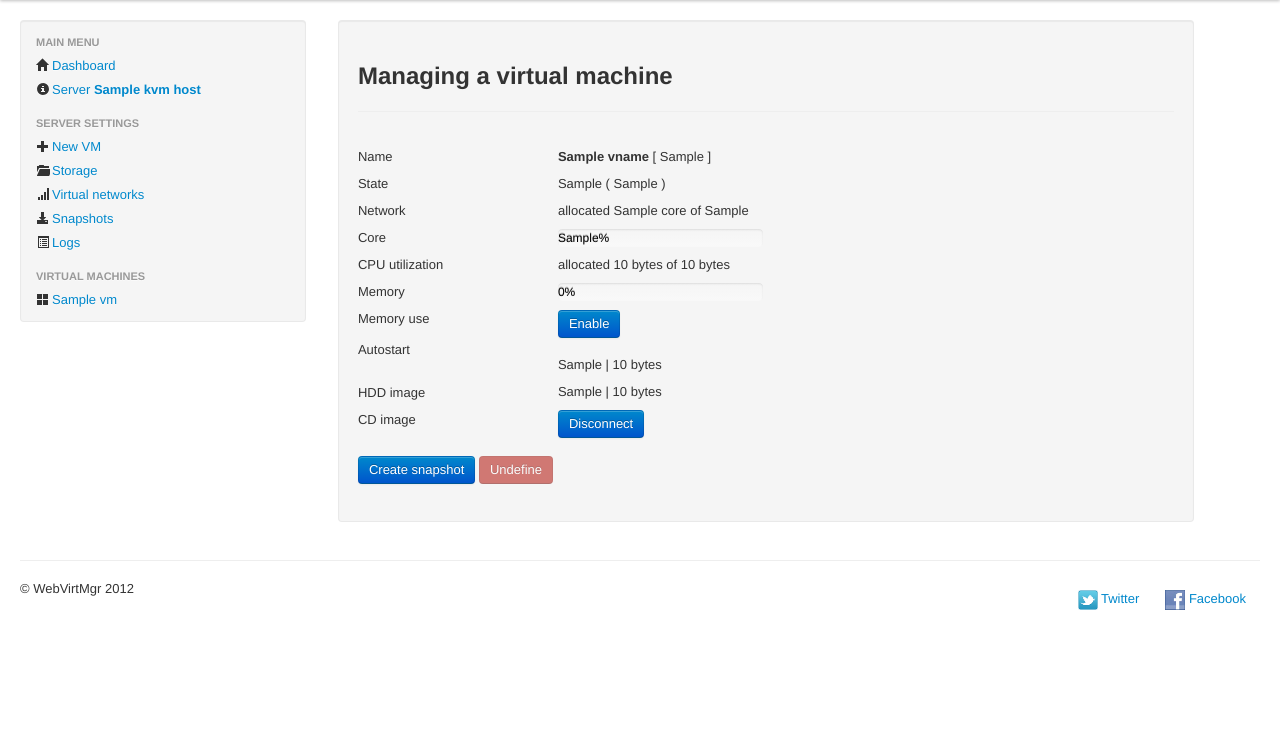
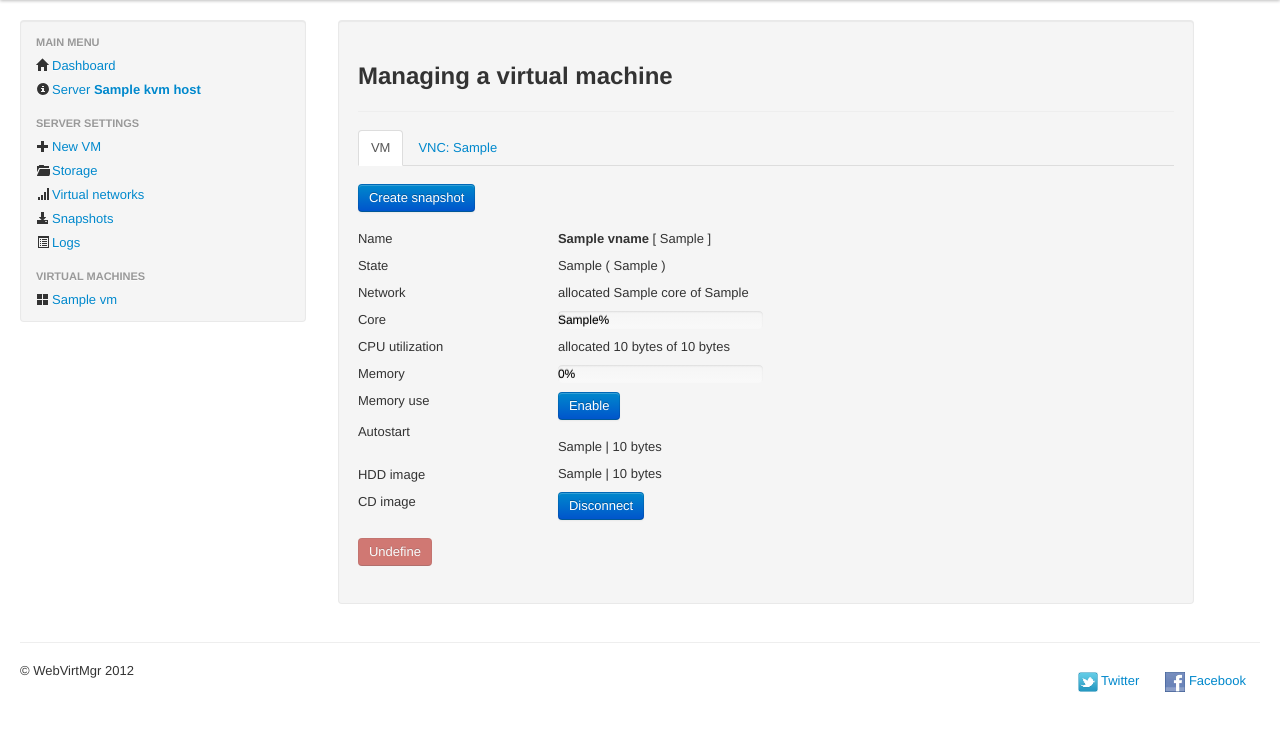
Before and after one commit to retspen/virtmgr, a Django app: template templates/vm.html in a window 1280 px wide. Shown: the part 40-771 px from the top of the page. Run offline with Django 3.2, Linux system fonts and the light colour scheme; the template is opened without the code that fills it: most values are stand-ins (such as "Sample title", 1, 10 or a date in 2020).

Commit message:
remove link to vnc

```diff
--- a/templates/vm.html
+++ b/templates/vm.html
@@ -47,6 +47,13 @@
             </div>
           {% endfor %}
           {% endif %}
+    <div class="tabbable">
+     <ul class="nav nav-tabs">
+      <li class="active"><a href="#tab1" data-toggle="tab">VM</a></li>
+      <li>{% if state = 5 or state = 3 %}<a>VNC</a>{% else %}<a href="#tab2" data-toggle="tab">VNC: {{ vnc_port }}</a>{% endif %}</li>
+    </ul>
+    <div class="tab-content">
+    <div class="tab-pane active" id="tab1">
       <div class="row">
       	<div class="span8">
               <form action="/vm/{{ host_id }}/{{ vname }}/" method="post">
@@ -60,7 +67,9 @@
                 <input class="btn btn-warning" type="submit" name="suspend" value="{% trans "Suspend" %}" onclick="return confirm('{% trans "Are you sure?" %}')">
                 <input class="btn btn-danger" type="submit" name="shutdown" value="{% trans "Shutdown" %}" onclick="return confirm('{% trans "Send shutdown signal?" %}')">
                 <input class="btn btn-danger" type="submit" name="destroy" value="{% trans "Force shutdown" %}" onclick="return confirm('{% trans "Force shutdown?" %}')">
-                <input class="btn btn-primary" type="button" value="VNC: {{ vnc_port }}" onclick="window.open('/vnc/{{ host_id }}/{{ vname }}/', 'child','width=800,height=628,status=no,location=no,toolbar=no,menubar=no')">
+              {% endif %}
+              {% if state != 3 %}
+                <input class="btn btn-primary" type="submit" name="snapshot" value="{% trans "Create snapshot" %}" {% if state == 1 %}onclick="return confirm('{% trans "Attention: When enabled, the virtual machine snapshot will be created on a lot longer. The virtual machine before creating the snapshot automatically switches to Paused and will be locked until you create it. Continue?" %}')"{% endif %}>
               {% endif %}
               </form>
               </div>
@@ -113,9 +122,6 @@
                 </div>
               </div>
               <form action="/vm/{{ host_id }}/{{ vname }}/" method="post">
-                {% if state != 3 %}
-                <input class="btn btn-primary" type="submit" name="snapshot" value="{% trans "Create snapshot" %}" {% if state == 1 %}onclick="return confirm('{% trans "Attention: When enabled, the virtual machine snapshot will be created on a lot longer. The virtual machine before creating the snapshot automatically switches to Paused and will be locked until you create it. Continue?" %}')"{% endif %}>
-                {% endif %}
                 {% if state != 1 and state != 3 and num_snapshot = 0 %}
                 <input class="btn btn-danger" type="submit" name="undefine" value="{% trans "Undefine" %}" onclick="return confirm('{% trans "Are you sure?" %}')">
                 {% else %}
@@ -126,5 +132,20 @@
             <p><strong>{% trans "To cancel the definition of a virtual machine, delete images" %} <a href="/snapshot/{{ host_id }}/{{ vname }}/">{% trans "snapshots" %}</a></strong></p>
             {% endif %}
             </div>
+            <div class="tab-pane" id="tab2">
+              <applet archive="/media/java/vncviewer.jar" code="com.tightvnc.vncviewer.VncViewer" width="640" height="508">
+                <param name="SOCKETFACTORY" value="com.tightvnc.vncviewer.SshTunneledSocketFactory">
+                <param name="Show controls" value="Yes">
+                <param name="Offer relogin" value="Yes">
+                <param name="Open new window" value="No">
+                <param name="Scaling factor" value="auto">
+                <param name="SSHHOST" value="{{ kvm_host.ipaddr }}">
+                <param name="HOST" value="localhost">
+                <param name="PORT" value="{{ vnc_port }}">
+              </applet>
+            </div>
           </div>
+        </div>
+      </div>
+    </div>
 {% endblock %}
--- a/urls.py
+++ b/urls.py
@@ -59,11 +59,6 @@ urlpatterns = patterns('',
     url(r'^vm/(\d+)/$', 'virtmgr.vm.views.redir_two'),
     url(r'^vm/', 'virtmgr.vm.views.redir_one'),
 
-    # VNC
-    url(r'^vnc/(\d+)/(\w+)/$', 'virtmgr.vnc.views.index'),
-    url(r'^vnc/(\d+)/$', 'virtmgr.vnc.views.redir_two'),
-    url(r'^vnc/', 'virtmgr.vnc.views.redir_one'),
-
     # Media
     url(r'^media/(?P<path>.*)$', 'django.views.static.serve', {'document_root': settings.MEDIA_ROOT, 'show_indexes': False}),
 
```
Also changed, not shown: templates/vnc.html (deleted, +0 -20 lines).
